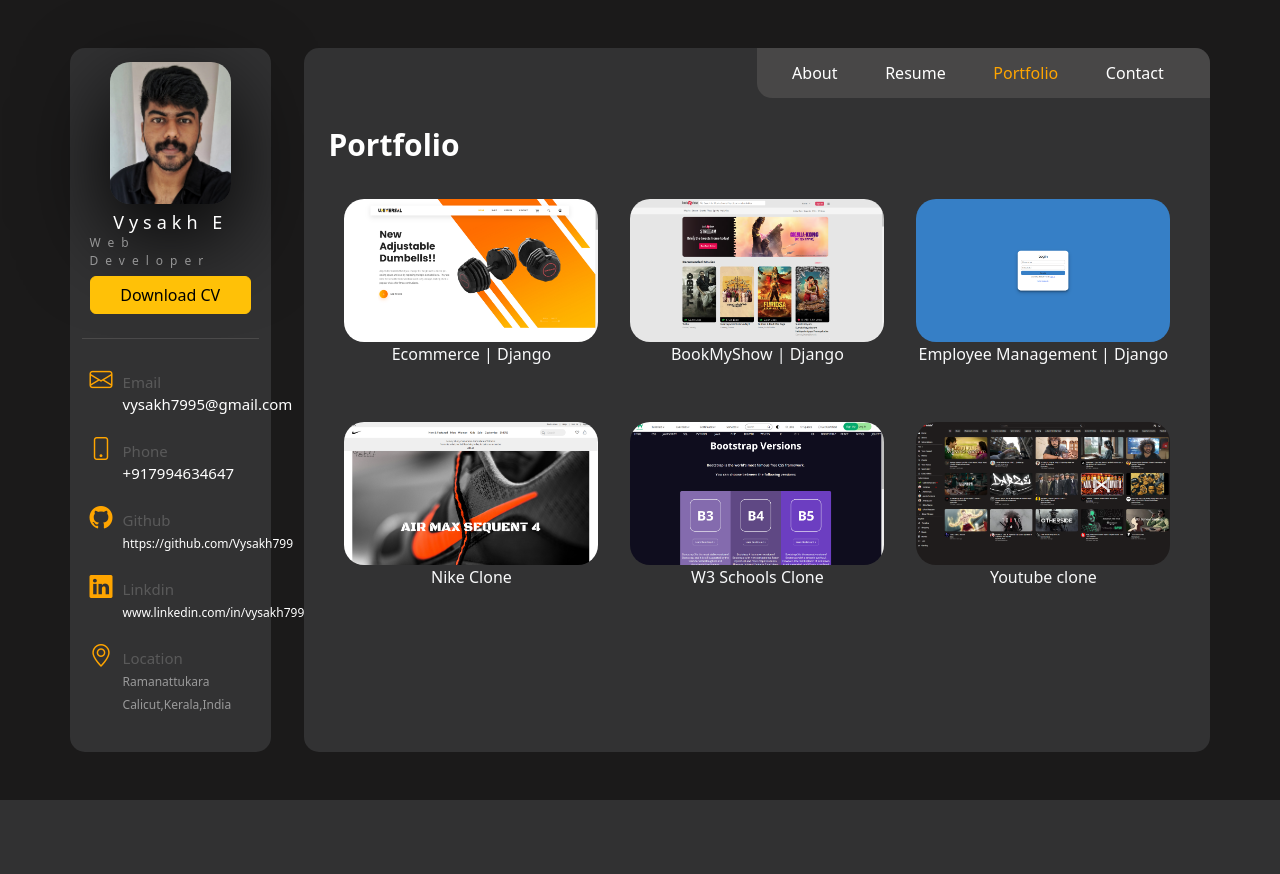
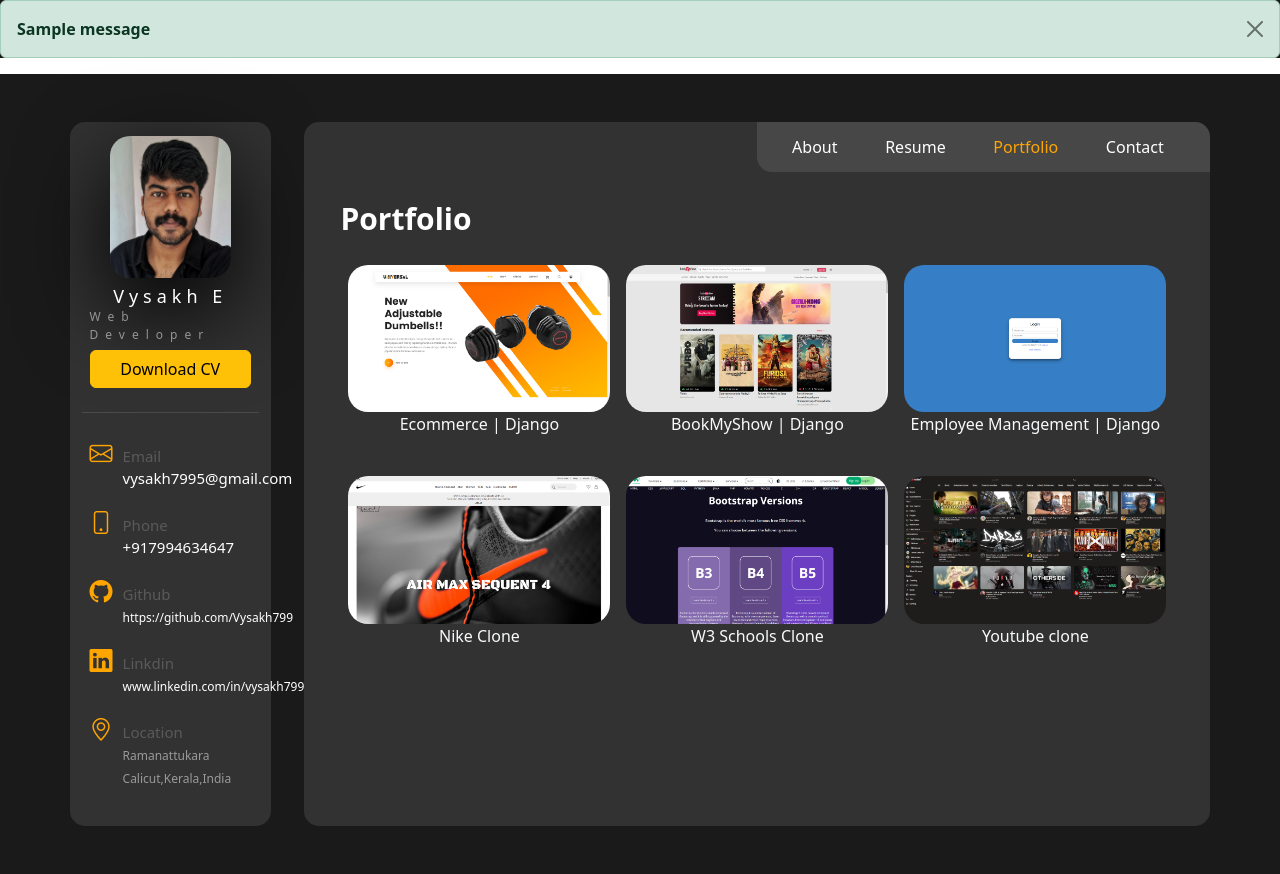
Before and after one commit to Vysakh799/Main-Portfolio, a Flask app: template templates/index.html in a window 1280 px wide, after a click on "Portfolio". Before the commit the page ends 800 px from the top, so only its background shows below. Run offline with Flask 3, Linux system fonts and the light colour scheme; the template is opened without the code that fills it, so the values that code supplies are empty; one stand-in notice (Sample message) is shown; some libraries are stand-ins or nearby versions.

Commit message:
new edits

```diff
--- a/static/css/style.css
+++ b/static/css/style.css
@@ -1,15 +1,19 @@
 body{
     margin: 0px;
     /* overflow: hidden; */
+    background-color: rgb(27, 26, 26) ;
+
+
 }
 .main{
     padding-top: 15px;
-    padding-left: 25px;
+    padding-left: 15px;
     padding-bottom: 15px;
-    padding-right: 10px;
+    padding-right: 15px;
     background-color: rgb(27, 26, 26) ;
     /* overflow: hidden; */
     min-height: 100vh;
+    margin: 0px;
 }
 
 .sidebar{
@@ -111,16 +115,32 @@ body{
     font-style: italic;
 }
 .github_bt{
-    position: relative;
-    bottom: 140px;
-    left:150px
+
+    position: absolute;
+    /* background-color: red; */
+    top: 30%;
+    color: blue;
+    /* bottom: 625px; */
+    /* margin: auto; */
+
 }
+/* .github_bt a{
+    color: blue;
+} */
+
 
 .github_bt{
     display: none;
 }
 .item1 img{
     border-radius: 20px;
+}
+.item11{
+    position: relative;
+    display: flex;
+    justify-content: center;
+    align-items: center;
+    flex-direction: column;
 }
 .item1:hover .github_bt{
     display: block;
@@ -173,6 +193,14 @@ label{
     display: none;
 }
 
+.alert-box{
+
+    background-color: rgb(27, 26, 26) ;
+
+}
+
+
+
 @media (max-width:450px) {
     .drop-down-bt .btn1{
         display: block;
--- a/templates/index.html
+++ b/templates/index.html
@@ -66,6 +66,20 @@
 
 </head>
 <body>
+    <div class="col-lg-12 alert-box">
+        {% with messages = get_flashed_messages()%}
+                      {% if messages%}
+                          {% for message in messages%}
+                          <div class="alert alert-success alert-dismissible fade show art-bx" role="alert">
+                            <strong>{{ message }}</strong>
+                            <button type="button" class="btn-close" data-bs-dismiss="alert" aria-label="Close">
+                              <!-- <span aria-hidden="true">&times</span> -->
+                            </button>
+                          </div>
+                          {%endfor%}
+                          {%endif%}
+                          {%endwith%}
+    </div>
     <div class="main row p-5 d-flex justify-content-evenly">
         <div class="col-lg-2 sidebar">
             <div class="col-lg-12 drop-down-bt d-flex justify-content-end">
@@ -134,7 +148,7 @@
                 <div class="row">
                 <div class="col-lg-6" >
                 </div>
-                <div class="nav col-lg-6 d-flex justify-content-evenly align-items-center">
+                <div class="nav col-lg-6 d-flex justify-content-evenly align-items-center flex-nowrap">
                 <button class="btn btn-link" onclick="about()" id="about_nav" >About</button>
                 <button class="btn btn-link " onclick="resume()" id="resume_nav" >Resume</button>
                 <button class="btn btn-link " onclick="portfolio()" id="portfolio_nav">Portfolio</button>
@@ -153,9 +167,8 @@
                         <div class="heading">
                             <p id="heading col-lg-12">What I Do</p>
                         </div>
-                        <div class="content-bxs col-lg-12">
-                            <div class="col-lg-12 ">
-                                <div class="row p-4 d-flex justify-content-evenly">
+                        <div class="content-bxs col-lg-12 d-flex justify-content-evenly">
+                            <div class="row p-5 col-lg-12 d-flex justify-content-center g-4">
                                     <div class="col-lg-5 d-flex bx">
                                         <div class="col-lg-2 logo_wtdi text-warning  p-3 d-flex justify-content-center align-items-center">
                                             <i class="bi bi-code-slash" style="font-size: 35px;"></i>
@@ -167,7 +180,7 @@
                                             </div>
                                         </div>
                                     </div>
-                                    <div class="col-lg-5 d-flex bx">
+                                    <div class="col-lg-5 d-flex bx ">
                                             <div class="col-lg-2 logo_wtdi text-warning  p-3 d-flex justify-content-center align-items-center">
                                                 <i class="bi bi-hdd-stack-fill" style="font-size: 35px;"></i>
                                             </div>
@@ -178,12 +191,7 @@
                                                 </div>
                                             </div>
                                     </div>
-                                </div>
-                            </div>
-                            <div class="content-bxs col-lg-12">
-                                <div class="col-lg-12 ">
-                                    <div class="row p-4 d-flex justify-content-evenly" >
-                                        <div class="col-lg-5 d-flex bx">
+                                <div class="col-lg-5 d-flex bx ">
                                             <div class="col-lg-2 logo_wtdi text-warning  p-3 d-flex justify-content-center align-items-center">
                                                 <i class="bi bi-server" style="font-size: 35px;"></i>
                                             </div>
@@ -194,7 +202,7 @@
                                                 </div>
                                             </div>
                                 </div>
-                                        <div class="col-lg-5 d-flex bx">
+                                <div class="col-lg-5 d-flex bx ">
                                             <div class="col-lg-2 logo_wtdi text-warning  p-3 d-flex justify-content-center align-items-center">
                                                 <i class="bi bi-arrow-down-up" style="font-size: 35px;"></i>
                                             </div>
@@ -205,9 +213,19 @@
                                                 </div>
                                             </div>
                                 </div>
+
                             </div>
                         </div>
-
+                    </div>
+                    <div class="hobbies col-lg-12">
+                        <div class="heading col-lg-12">
+                            <p>Hobbies</p>
+                        </div>
+                        <div class="col-lg-12" style="font-size: 18px; color: white;">
+                            <ul>
+                                <li>Reading</li>
+                                <li>Macro photography</li>
+                            </ul>
                         </div>
                     </div>
                 </div>
@@ -284,72 +302,78 @@
                 <div class="grids col-lg-12 ">
                     <div class="first-row col-lg-12 d-flex justify-content-evenly flex-wrap">
                         <div class="col-lg-4 item1 ">
-                            <div class="image col-lg-12 p-3">
+                            <div class="image col-lg-12 p-2 item11">
                                 <img src="{{ url_for('static', filename='images/works/ecommerce.png') }}" alt="" class="image-fluid w-100">
                                 <div class="w_name col-lg-12 d-flex justify-content-center text-light">
                                     <span>Ecommerce | Django</span>
                                 </div>
-                            </div>
-                            <div class="github_bt">
+                                <div class="github_bt col-lg-3 p-3">
                                     <a href="https://github.com/Vysakh799/E-commerce.git" class="btn btn-dark opacity-100" target="_blank"><i class="bi bi-github"></i></a>
                                 </div>
                             </div>
+
+                        </div>
                         <div class="col-lg-4 item1">
-                            <div class="image col-lg-12 p-3">
+                            <div class="image col-lg-12 p-2 item11">
                                 <img src="{{ url_for('static', filename='images/works/bookmyshow.png') }}" alt="" class="image-fluid w-100">
                                 <div class="w_name col-lg-12 d-flex justify-content-center text-light">
                                     <span>BookMyShow | Django</span>
                                 </div>
-                            </div>
-                            <div class="github_bt">
+                                <div class="github_bt col-lg-3 p-3">
                                     <a href="https://github.com/Vysakh799/BookMyShow-Clone.git" class="btn btn-dark opacity-100" target="_blank"><i class="bi bi-github"></i></a>
                                 </div>
                             </div>
+
+                        </div>
                         <div class="col-lg-4 item1">
-                            <div class="image col-lg-12 p-3">
+                            <div class="image col-lg-12 p-2 item11">
                                 <img src="{{ url_for('static', filename='images/works/employee.png') }}" alt="" class="image-fluid w-100">
                                 <div class="w_name col-lg-12 d-flex justify-content-center text-light">
                                     <span>Employee Management | Django</span>
                                 </div>
-                            </div>
-                            <div class="github_bt">
+                                <div class="github_bt col-lg-3  p-3">
                                     <a href="https://github.com/Vysakh799/Django-Employee-management-system.git" class="btn btn-dark opacity-100" target="_blank"><i class="bi bi-github"></i></a>
                                 </div>
+                            </div>
+
                         </div>
                     </div>
                     <div class="first-row col-lg-12 d-flex justify-content-evenly flex-wrap mt-4">
                         <div class="col-lg-4 item1 ">
-                            <div class="image col-lg-12 p-3">
+                            <div class="image col-lg-12 p-2 item11">
                                 <img src="{{ url_for('static', filename='images/works/nike.png') }}" alt="" class="image-fluid w-100">
                                 <div class="w_name col-lg-12 d-flex justify-content-center text-light">
                                     <span>Nike Clone </span>
                                 </div>
-                            </div>
-                            <div class="github_bt">
+                                <div class="github_bt col-lg-3 p-3">
                                     <a href="https://github.com/Vysakh799/Nike-clone.git" class="btn btn-dark opacity-100" target="_blank"><i class="bi bi-github"></i></a>
                                 </div>
                             </div>
+
+                        </div>
                         <div class="col-lg-4 item1">
-                            <div class="image col-lg-12 p-3">
+                            <div class="image col-lg-12 p-2 item11">
                                 <img src="{{ url_for('static', filename='images/works/W3schools.png') }}" alt="" class="image-fluid w-100">
                                 <div class="w_name col-lg-12 d-flex justify-content-center text-light">
                                     <span>W3 Schools Clone </span>
                                 </div>
-                            </div>
-                            <div class="github_bt">
-                                <a href="https://github.com/Vysakh799/W3school-clone.git" class="btn btn-dark opacity-100" target="_blank"><i class="bi bi-github"></i></a>
+                                <div class="github_bt col-lg-3 p-3">
+                                    <a href="https://github.com/Vysakh799/W3school-clone.git" class="btn btn-dark opacity-100 " target="_blank"><i class="bi bi-github"></i></a>
                                 </div>
                             </div>
+
+                        </div>
                         <div class="col-lg-4 item1">
-                            <div class="image col-lg-12 p-3">
+                            <div class="image col-lg-12 p-2 item11 ">
                                 <img src="{{ url_for('static', filename='images/works/youtube.png') }}" alt="" class="image-fluid w-100">
                                 <div class="w_name col-lg-12 d-flex justify-content-center text-light">
                                     <span>Youtube clone</span>
                                 </div>
+                                <div class="github_bt col-lg-3 p-3">
+                                    <a href="https://github.com/Vysakh799/Youtube-clone.git"  class="btn btn-dark opacity-100 " target="_blank"><i class="bi bi-github"></i></a>
                                 </div>
-                            <div class="github_bt">
-                                <a href="https://github.com/Vysakh799/Youtube-clone.git" class="btn btn-dark opacity-100" target="_blank"><i class="bi bi-github"></i></a>
                             </div>
+
                         </div>
                     </div>
 
@@ -380,7 +404,7 @@
                             <textarea name="message" id="" style="background-color: transparent; color: white;" class="w-100" required></textarea>
                         </div>
                         <div class="col-lg-12 mt-3">
-                            <input type="submit" class="frm-bt w-100" value="Send">
+                            <input type="submit" class="frm-bt w-100" value="Send" >
                         </div>
                     </form>
 
```
Also changed, not shown: coding.py (+38 -28 lines). Lines whose indentation alone changed are shown as unchanged.
